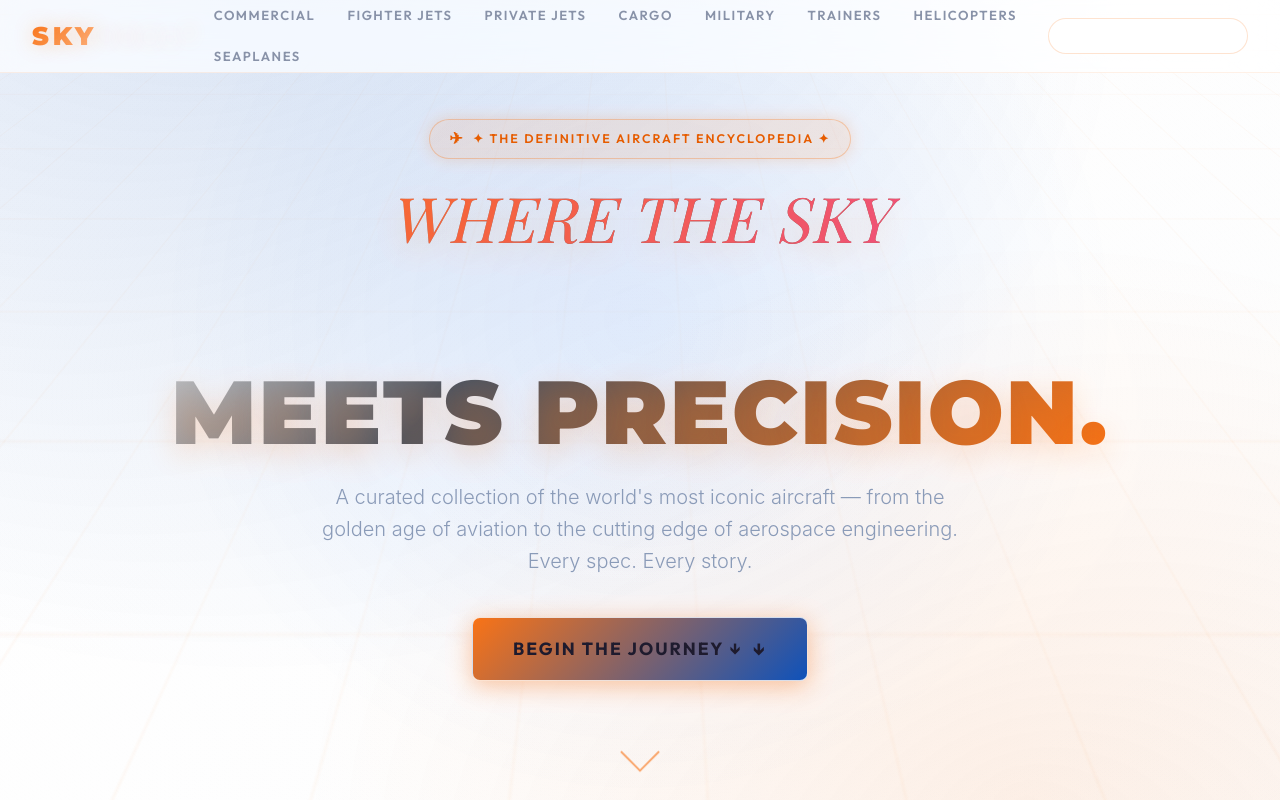
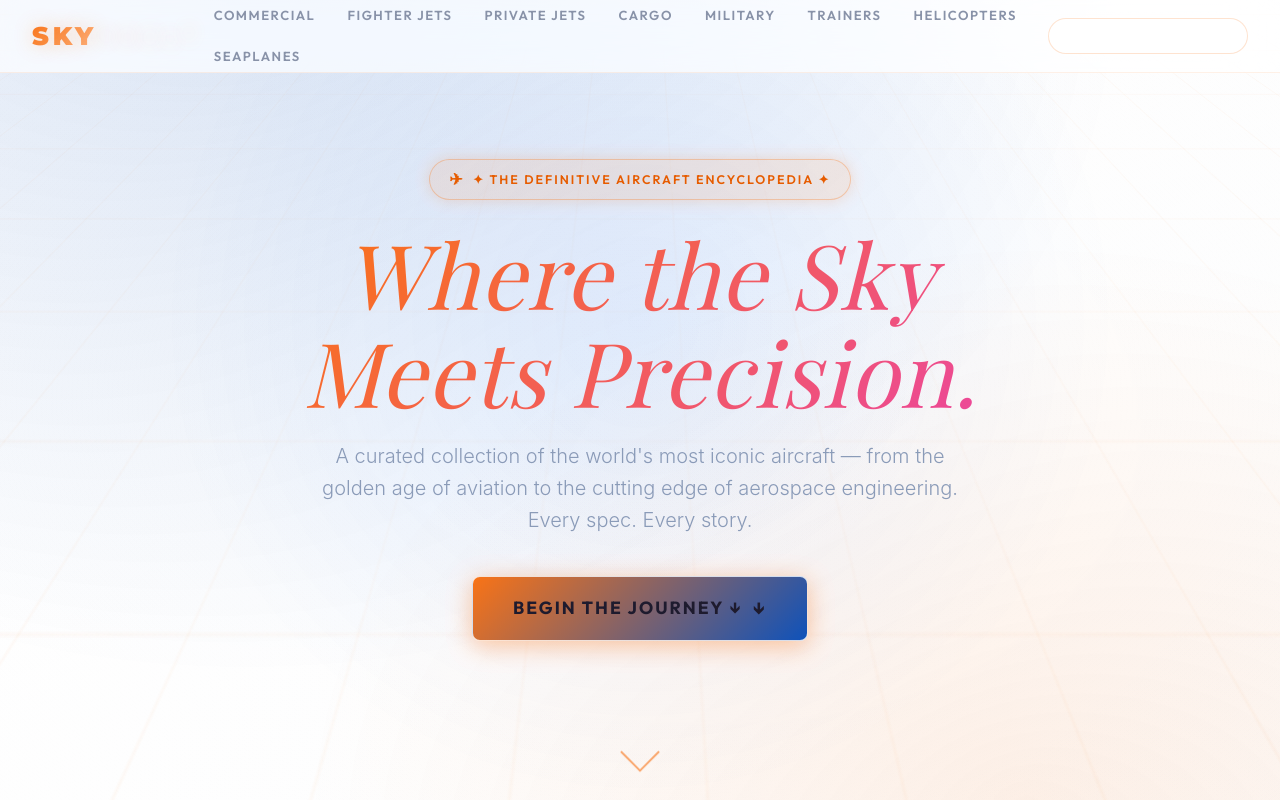
Before and after one commit to atharav779-coder/Venkatesh, a website built with Vite: page index.html in a window 1280 px wide. Shown: the top 800 px of the page. Built offline with nearby package versions, Linux system fonts and the light colour scheme; a web font is replaced by a local one.

Commit message:
Update hero heading to uniform elegant script font (Playfair Display)

```diff
--- a/index.html
+++ b/index.html
@@ -41,7 +41,7 @@
 <!-- ===== HERO ===== -->
 <section class="hero">
   <div class="hero-badge">✦ The Definitive Aircraft Encyclopedia ✦</div>
-  <h1><span class="hero-script">Where the Sky</span><br>Meets Precision.</h1>
+  <h1>Where the Sky<br>Meets Precision.</h1>
   <p>A curated collection of the world's most iconic aircraft — from the golden age of aviation to the cutting edge of aerospace engineering. Every spec. Every story.</p>
   <a href="#commercial" class="hero-cta">Begin the Journey ↓</a>
   <div class="scroll-indicator"><span></span></div>
--- a/style.css
+++ b/style.css
@@ -130,12 +130,17 @@
     }
     .hero-badge::before { content: '✈'; font-size: 1rem; }
     .hero h1 {
-      font-family: 'Montserrat', sans-serif; font-size: clamp(2.5rem, 7vw, 6rem);
-      font-weight: 900; line-height: 1.1; margin-bottom: 1.2rem;
-      background: linear-gradient(135deg, #ffffff 0%, #4b5563 40%, #f97316 100%);
-      -webkit-background-clip: text; -webkit-text-fill-color: transparent;
-      text-transform: uppercase; letter-spacing: 2px;
-      text-shadow: 0 10px 30px rgba(249,115,22,0.2);
+      font-family: 'Playfair Display', serif;
+      font-style: italic;
+      font-weight: 400;
+      font-size: clamp(3rem, 7vw, 6.5rem);
+      line-height: 1.1;
+      margin-bottom: 1.2rem;
+      background: linear-gradient(135deg, #f97316, #ec4899);
+      -webkit-background-clip: text;
+      -webkit-text-fill-color: transparent;
+      background-clip: text;
+      letter-spacing: 1px;
     }
     .hero p {
       font-size: clamp(1rem, 2vw, 1.25rem); color: #8a9bb8;
@@ -439,19 +444,7 @@
     }
 
 
-    .hero-script {
-      font-family: 'Playfair Display', serif;
-      font-style: italic;
-      font-weight: 400;
-      display: block;
-      font-size: 0.7em;
-      letter-spacing: 1px;
-      background: linear-gradient(135deg, #f97316, #ec4899);
-      -webkit-background-clip: text;
-      -webkit-text-fill-color: transparent;
-      background-clip: text;
-      margin-bottom: 0.2em;
-    }
+
 
     /* ===== STATS BAR ===== */
     .stats-bar {
```
